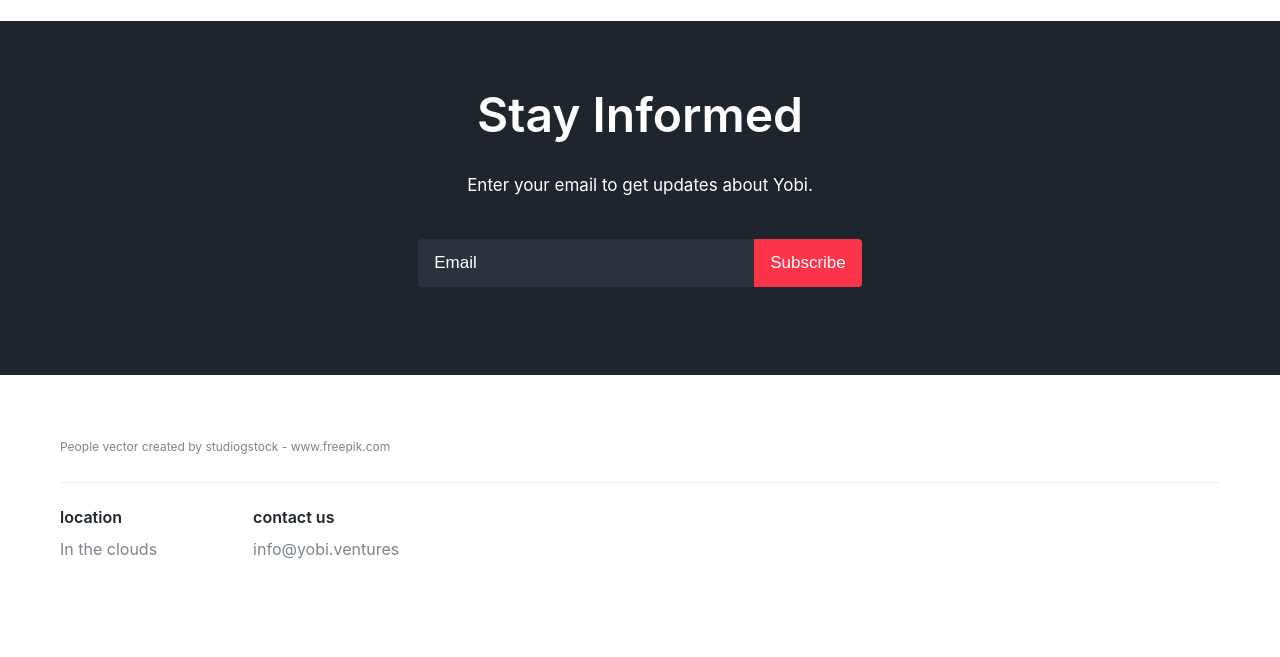
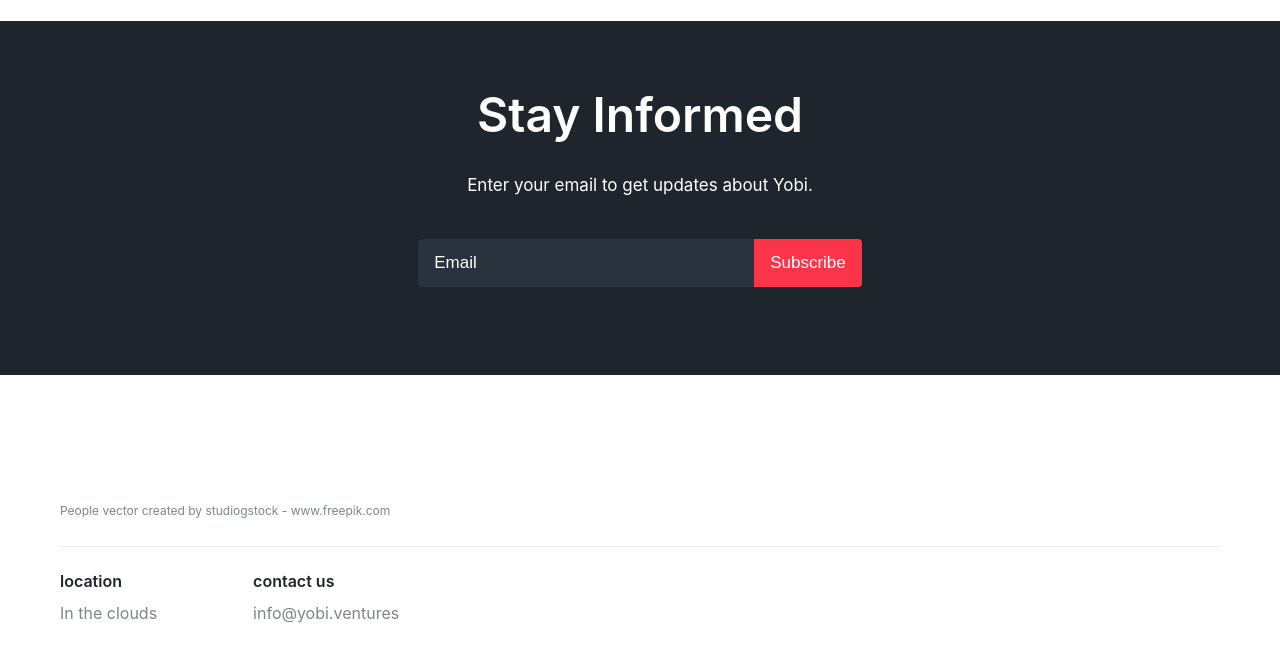
Before and after one commit to james01/yobi-website, an Eleventy site: page src/site/index.html in a window 1280 px wide. Shown: the part 2619-3276 px from the top of the page. Built offline with nearby package versions, Linux system fonts and the light colour scheme; Eleventy itself is replaced by a stand-in of ours; files that its build step writes are made by us from their sources.

Commit message:
Updated footer spacing

```diff
--- a/src/scss/_home.scss
+++ b/src/scss/_home.scss
@@ -188,7 +188,7 @@
 }
 
 .footer {
-  padding-top: 64px;
+  padding-top: 128px;
 
   &__notes {
     color: var(--gray-3);
```
